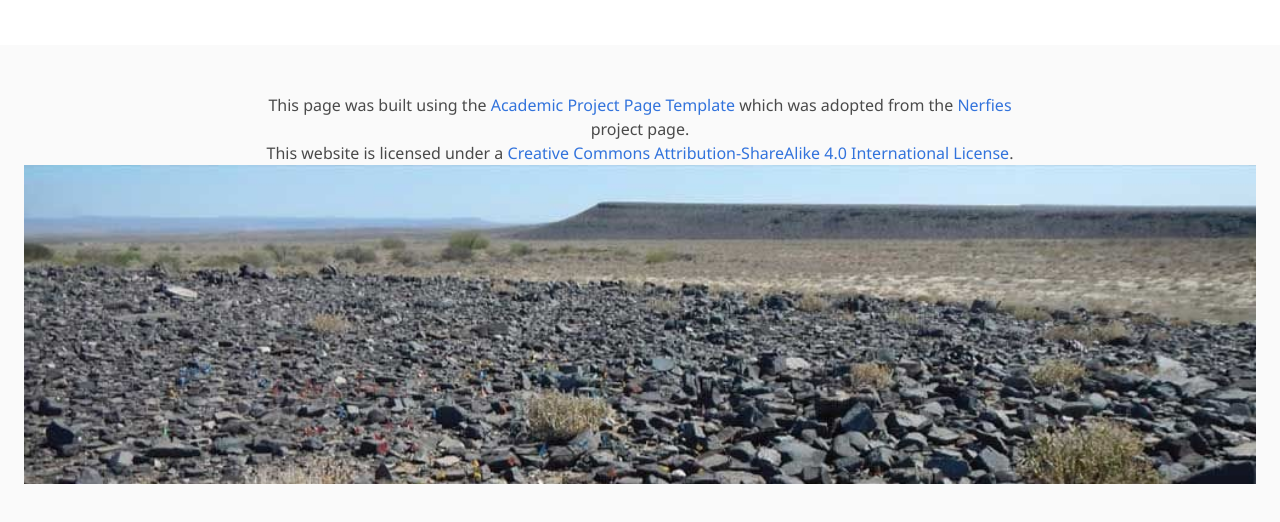
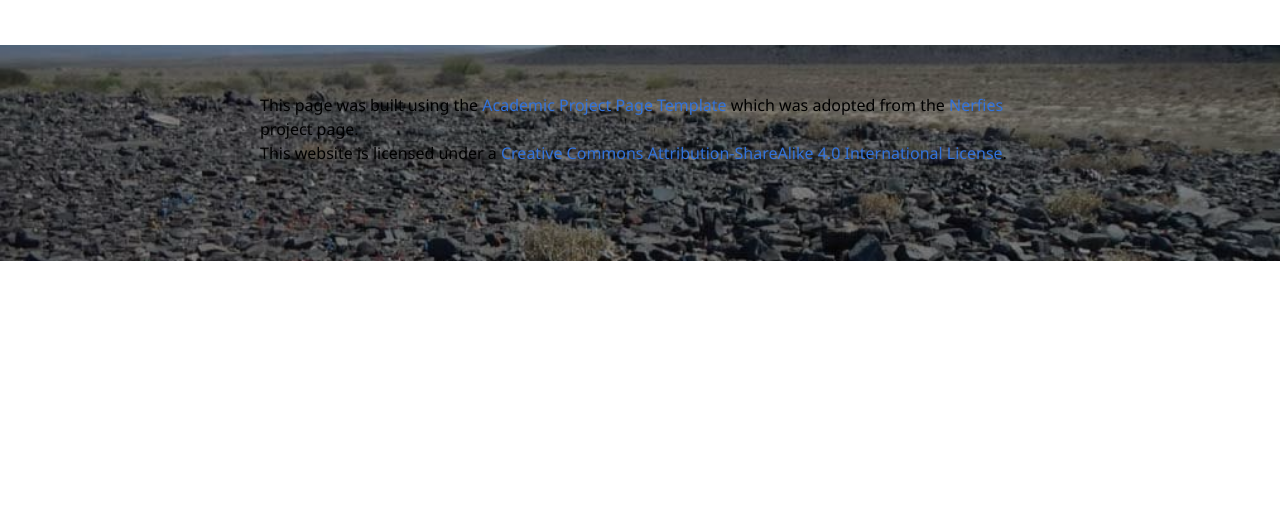
Before and after one commit to Osamawi/Nubian-Levallois, a plain HTML site: page index.html in a window 1280 px wide. Shown: the part 3752-4274 px from the top of the page. After the commit the page ends 4013 px from the top, so only its background shows below. Drawn offline with nearby package versions, Linux system fonts and the light colour scheme; some icons are missing; a web font is replaced by a local one.

Commit message:
Update index.html

```diff
--- a/index.html
+++ b/index.html
@@ -288,12 +288,12 @@ Here, we present the first quantitative spatial analysis of sites with Nubian Le
 
 
 
- <!-- Footer with image stretched across the entire width -->
-<footer class="footer">
+<!-- Footer with background image -->
+<footer class="footer" style="background-image: url('static/images/end.png'); background-size: cover; background-position: center; position: relative;">
   <div class="container">
     <div class="columns is-centered">
       <div class="column is-8">
-        <div class="content" style="text-align: center;"> <!-- Center text -->
+        <div class="content" style="position: relative; z-index: 2; color: black;"> <!-- Added color: black here -->
           <p>
             This page was built using the <a href="https://github.com/eliahuhorwitz/Academic-project-page-template" target="_blank">Academic Project Page Template</a> which was adopted from the <a href="https://nerfies.github.io" target="_blank">Nerfies</a> project page.
             <br> This website is licensed under a <a rel="license" href="http://creativecommons.org/licenses/by-sa/4.0/" target="_blank">Creative Commons Attribution-ShareAlike 4.0 International License</a>.
@@ -303,11 +303,10 @@ Here, we present the first quantitative spatial analysis of sites with Nubian Le
     </div>
   </div>
 
-  <!-- Image added and stretched across full width -->
-  <div style="width: 100%; overflow: hidden;">
-    <img src="static/images/end.png" alt="Footer image" style="width: 100%; height: auto; display: block;" />
-  </div>
+  <!-- Optional Overlay for better readability -->
+  <div style="position: absolute; top: 0; left: 0; right: 0; bottom: 0; background: rgba(0, 0, 0, 0.4); z-index: 1;"></div>
 </footer>
+
 
 
 
```
